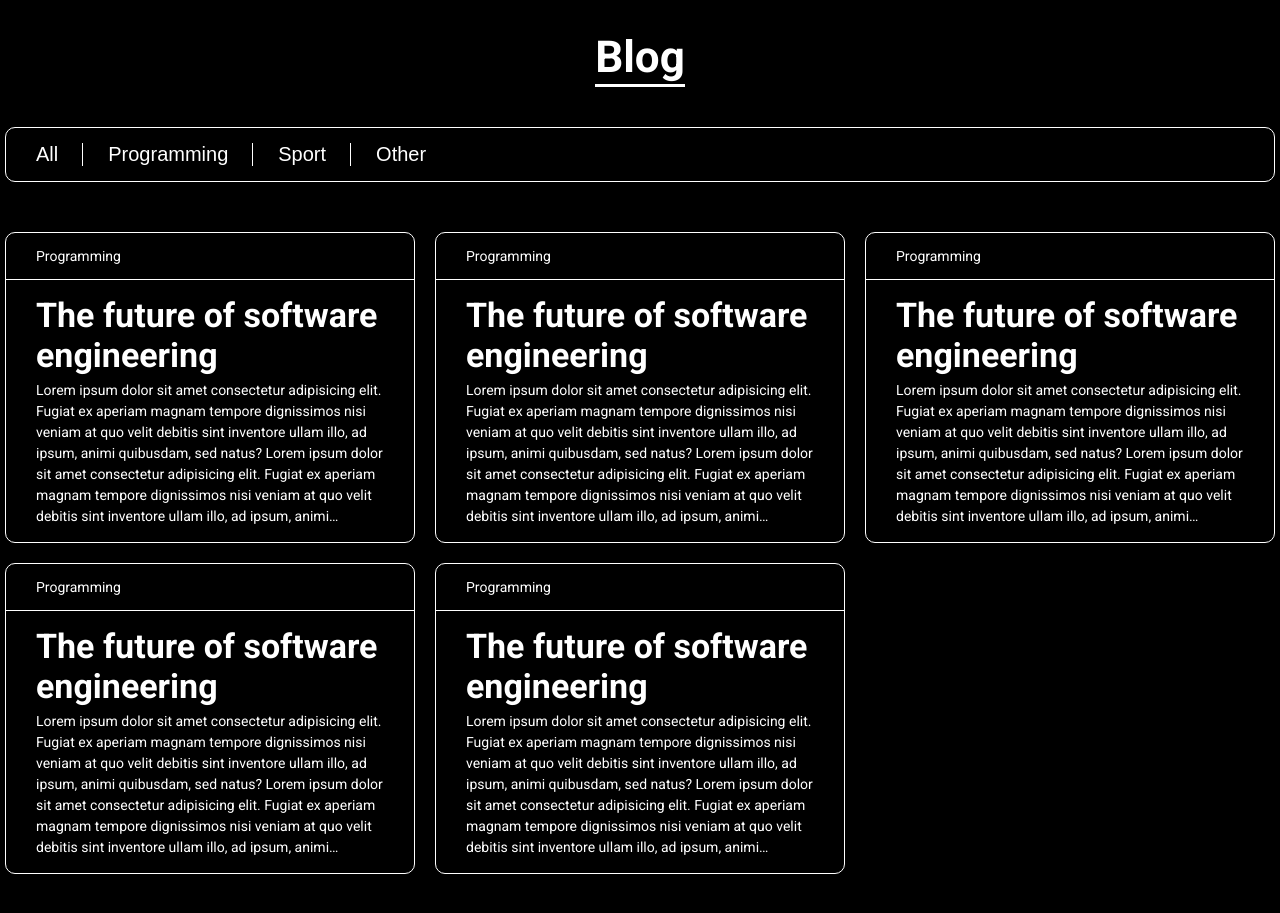
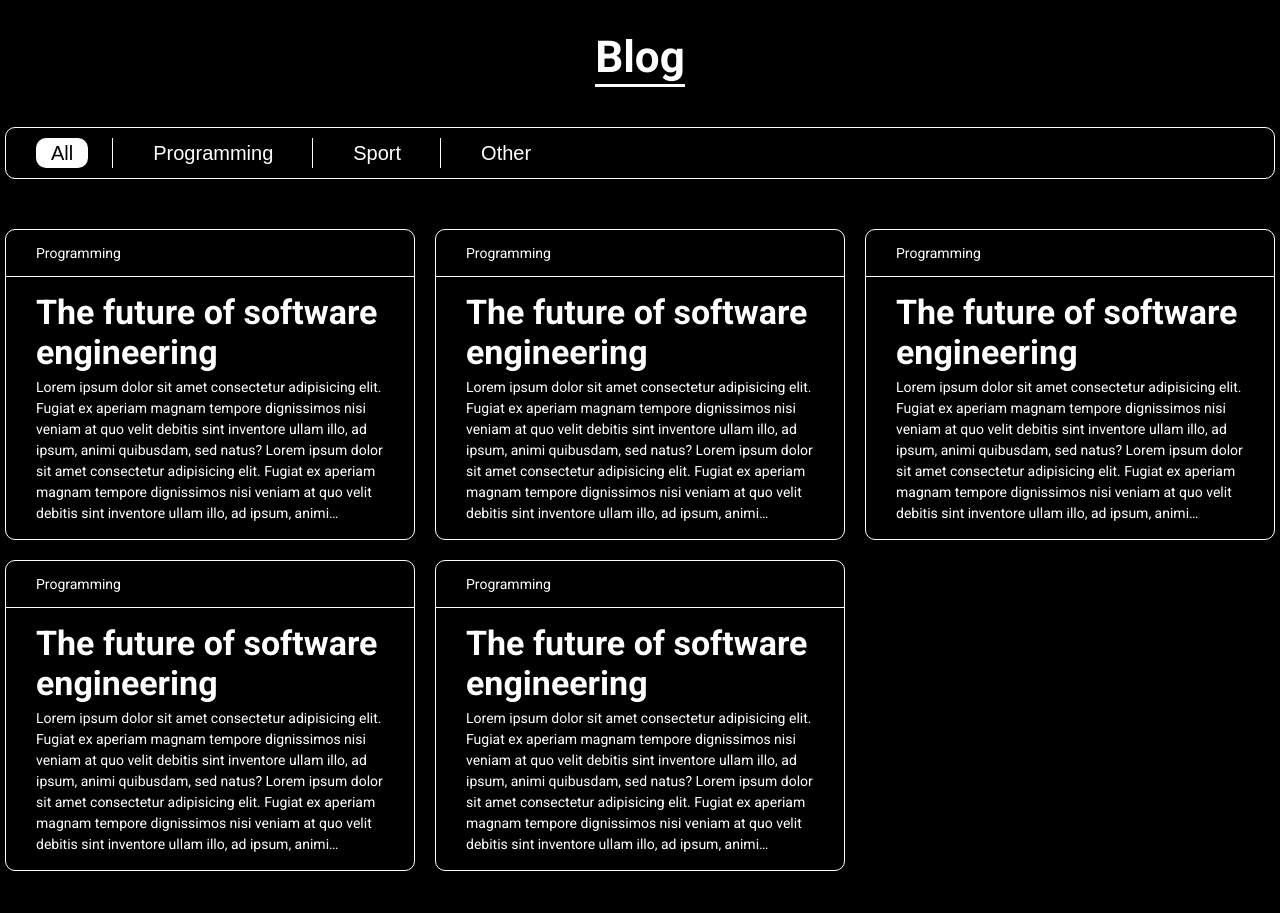
Before and after one commit to ArtemMerkushyn/byMerkushyn, a React (Create React App) app: page / in a window 1280 px wide. Shown: the part 2880-3793 px from the top of the page. Built offline with nearby package versions, Linux system fonts and the light colour scheme.

Commit message:
added the ability to select the active topic of posts

```diff
--- a/src/components/posts/Posts.jsx
+++ b/src/components/posts/Posts.jsx
@@ -1,13 +1,20 @@
+import { useState } from 'react';
 import styles from './posts.module.scss';
 
 export const Posts = () => {
+    const [activeTopic, setActiveTopic] = useState('All');
+
+    const topics = ['All', 'Programming', 'Sport', 'Other']
     return (
         <div className={styles.posts}>
             <div className={styles.posts__topics}>
-                <button className={styles.posts__topic}>All</button>
-                <button className={styles.posts__topic}>Programming</button>
-                <button className={styles.posts__topic}>Sport</button>
-                <button className={styles.posts__topic}>Other</button>
+                {topics.map((topic) => (
+                    <button
+                        key={topic}
+                        className={`${styles.posts__topic} ${activeTopic === topic ? styles.active : ''}`}
+                        onClick={() => setActiveTopic(topic)}
+                    >{topic}</button>
+                ))}
             </div>
             <div className={styles.posts__items}>
                 <div className={styles.post}>
--- a/src/components/posts/posts.module.scss
+++ b/src/components/posts/posts.module.scss
@@ -2,7 +2,7 @@
 
 .posts {
     &__topics {
-        padding: 15px 30px;
+        padding: 10px 30px;
         border-radius: 10px;
         border: 1px solid $primary-color;
         display: flex;
@@ -12,20 +12,35 @@
 
     &__topic {
         font-size: $font-size-lg;
+        line-height: $font-size-lg;
         color: $primary-color;
+        padding: 5px 15px;
         background: transparent;
         border: none;
+        border-radius: 10px;
         position: relative;
         cursor: pointer;
+        transition: all .3s linear;
 
         &:not(:last-child)::before {
             content: '';
             position: absolute;
             right: -25px;
+            top: 0;
             width: 1px;
             height: 100%;
             background: $primary-color;
         }
+
+        &:hover {
+            color: $primary-background;
+            background: $primary-color;
+        }
+    }
+
+    .posts__topic.active {
+        background: $primary-color;
+        color: $primary-background;
     }
 
     &__items {
--- a/src/styles/_variables.scss
+++ b/src/styles/_variables.scss
@@ -26,5 +26,6 @@ $primary-color-background: #FFFFFF;
 $padding-container: 0 5px;
 $padding-section: 100px 0;
 $padding-section-mobile: 50px 0;
+
 // margin
 $margin-title: 40px;
```
